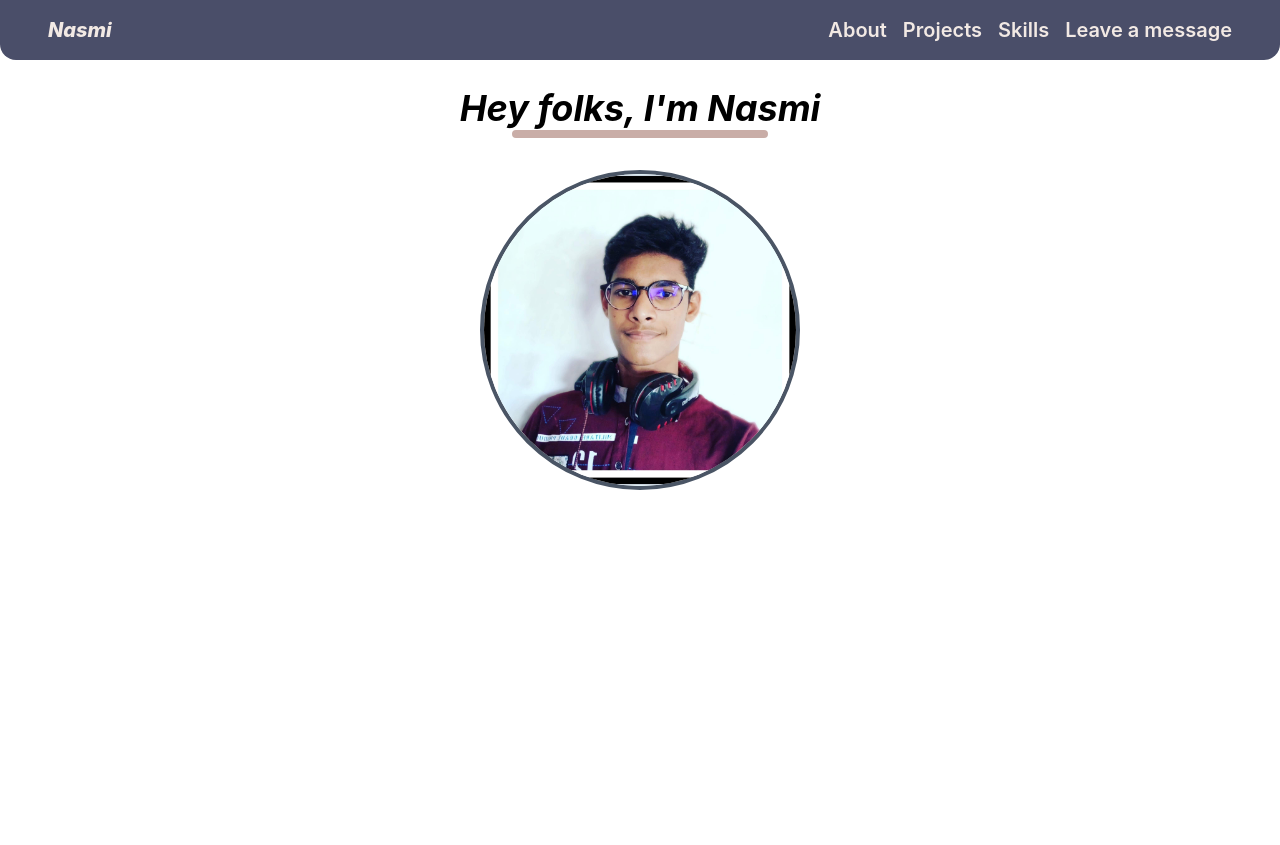
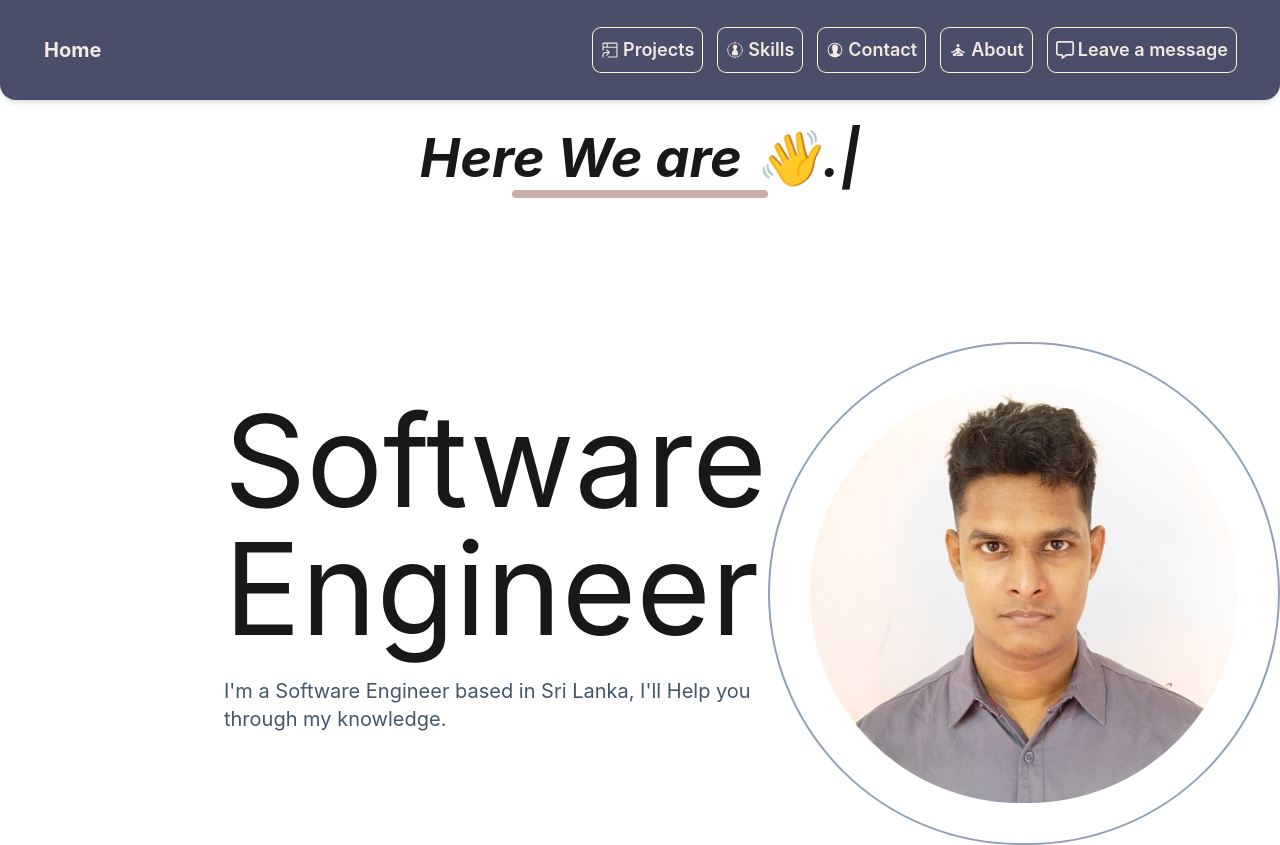
Before and after one commit to Nasmiahmd/Portfolio, a React (Vite) app in the folder frontend/: page / in a window 1280 px wide. Before the commit the page ends 800 px from the top, so only its background shows below. Built offline with nearby package versions, Linux system fonts and the light colour scheme.

Commit message:
HomePage Done

```diff
--- a/frontend/package.json
+++ b/frontend/package.json
@@ -13,6 +13,8 @@
     "@tailwindcss/vite": "^4.3.0",
     "react": "^19.2.6",
     "react-dom": "^19.2.6",
+    "react-icons": "^5.6.0",
+    "react-type-animation": "^3.2.0",
     "tailwindcss": "^4.3.0"
   },
   "devDependencies": {
@@ -20,10 +22,12 @@
     "@types/react": "^19.2.14",
     "@types/react-dom": "^19.2.3",
     "@vitejs/plugin-react": "^6.0.1",
+    "daisyui": "^5.5.20",
     "eslint": "^10.3.0",
     "eslint-plugin-react-hooks": "^7.1.1",
     "eslint-plugin-react-refresh": "^0.5.2",
     "globals": "^17.6.0",
+    "tailwindcss-motion": "^1.1.1",
     "vite": "^8.0.12"
   }
 }
--- a/frontend/src/components/Navbar.jsx
+++ b/frontend/src/components/Navbar.jsx
@@ -1,18 +1,53 @@
-import React from 'react'
+import React, { useEffect, useState, useRef } from 'react'
+import { BiDotsVerticalRounded } from "react-icons/bi";
+import { GoProjectSymlink } from "react-icons/go";
+import { GiHumanTarget } from "react-icons/gi";
+import { IoIosContact } from "react-icons/io";
+import { MdOutlineSelfImprovement } from "react-icons/md";
+import { FaRegMessage } from "react-icons/fa6";
+import { BiHappyHeartEyes } from "react-icons/bi";
 
 const Navbar = () => {
+    const [open, setOpen] = useState(false);
+
+    const menuRef = useRef(null);
+
+    useEffect(()=> {
+        const handleOutsideClick = (event) => {
+            if(open && menuRef.current && !menuRef.current.contains(event.target)) {
+                setOpen(false);
+            }
+        };
+
+        document.addEventListener('mousedown', handleOutsideClick);
+
+        return () => {
+            document.removeEventListener('mousedown', handleOutsideClick)
+        }
+    },[open])
   return (
-    <nav className='relative bg-navbar text-navbar-text p-4 rounded-b-2xl'>
-        <div className='mx-auto max-w-7xl px-2 sm:px-6 lg:px-8 flex justify-between text-xl font-sans'>
-            <div className=''>
-                <span className='font-extrabold italic'>Nasmi</span>
+    <nav className='relative shadow-md bg-navbar text-navbar-text py-4 px-8 rounded-b-2xl'>
+        <div className='flex items-center justify-between p-3'>
+            <h1 className='flex gap-1 text-xl font-bold hover:animate-ping transition-all duration-75'>Home</h1>
+            <div className='md:flex gap-4 hidden text-lg font-semibold'>
+                <h1 className='flex items-center gap-1 hover:border-0 ring-1 hover:ring-3 ring-amber-100 hover:shadow-amber-100 hover:shadow-md hover:bg-white hover:text-slate-900 rounded-lg cursor-pointer py-2 px-2 transition-all duration-75'><GoProjectSymlink />Projects</h1>
+                <h1 className='flex items-center gap-1 hover:border-0 ring-1 hover:ring-3 ring-amber-100 hover:shadow-amber-100 hover:shadow-md hover:bg-white hover:text-slate-900 rounded-lg cursor-pointer py-2 px-2 transition-all duration-75'><GiHumanTarget />Skills</h1>
+                <h1 className='flex items-center gap-1 hover:border-0 ring-1 hover:ring-3 ring-amber-100 hover:shadow-amber-100 hover:shadow-md hover:bg-white hover:text-slate-900 rounded-lg cursor-pointer py-2 px-2 transition-all duration-75'><IoIosContact />Contact</h1>
+                <h1 className='flex items-center gap-1 hover:border-0 ring-1 hover:ring-3 ring-amber-100 hover:shadow-amber-100 hover:shadow-md hover:bg-white hover:text-slate-900 rounded-lg cursor-pointer py-2 px-2 transition-all duration-75'><MdOutlineSelfImprovement />About</h1>
+                <h1 className='flex items-center gap-1 hover:border-0 ring-1 hover:ring-3 ring-amber-100 hover:shadow-amber-100 hover:shadow-md hover:bg-white hover:text-slate-900 rounded-lg cursor-pointer py-2 px-2 transition-all duration-75'><FaRegMessage />Leave a message</h1>
             </div>
-            <div className='flex font-semibold gap-4 '>
-                <span>About</span>
-                <span>Projects</span>
-                <span>Skills</span>
-                <span>Leave a message</span>
-            </div>
+            <button className='md:hidden font-bold text-xl' onClick={()=>setOpen(!open)}><BiDotsVerticalRounded className='text-2xl'/></button>
+        </div>
+        <div ref={menuRef}>
+            {open && (
+                <ul className='md:hidden text-xl flex flex-col items-center gap-4 absolute top-14 right-2 m-w-56 bg-white shadow-lg rounded-lg p-4 text-navbar transition-all duration-75'>
+                    <li className='flex items-center gap-2 ring-1 hover:ring-2 hover:border-0 hover:border-navbar hover:shadow-slate-600 hover:shadow-md hover:bg-navbar hover:text-white rounded-lg cursor-pointer py-1 px-2 transition-all duration-75'><GoProjectSymlink /> Projects</li>
+                    <li className='flex items-center gap-2 ring-1 hover:ring-2 hover:border-0 hover:border-navbar hover:shadow-slate-600 hover:shadow-md hover:bg-navbar hover:text-white rounded-lg cursor-pointer py-1 px-2 transition-all duration-75'><GiHumanTarget />Skills</li>
+                    <li className='flex items-center gap-2 ring-1 hover:ring-2 hover:border-0 hover:border-navbar hover:shadow-slate-600 hover:shadow-md hover:bg-navbar hover:text-white rounded-lg cursor-pointer py-1 px-2 transition-all duration-75'><IoIosContact />Contact</li>
+                    <li className='flex items-center gap-2 ring-1 hover:ring-2 hover:border-0 hover:border-navbar hover:shadow-slate-600 hover:shadow-md hover:bg-navbar hover:text-white rounded-lg cursor-pointer py-1 px-2 transition-all duration-75'><MdOutlineSelfImprovement />About</li>
+                    <li className='flex items-center gap-2 ring-1 hover:ring-2 hover:border-0 hover:border-navbar hover:shadow-slate-600 hover:shadow-md hover:bg-navbar hover:text-white rounded-lg cursor-pointer py-1 px-2 transition-all duration-75'><FaRegMessage />Leave a message</li>
+                </ul>
+            )}
         </div>
     </nav>
   )
--- a/frontend/src/index.css
+++ b/frontend/src/index.css
@@ -1,5 +1,5 @@
 @import "tailwindcss";
-
+@plugin "daisyui";
 @theme {
     --color-navbar: #4A4E69;
     --color-navbar-text: #F2E9E4;
--- a/frontend/src/pages/Homepage.jsx
+++ b/frontend/src/pages/Homepage.jsx
@@ -1,18 +1,46 @@
-import React from 'react'
-import Navbar from '../components/Navbar'
+import React from "react";
+import Navbar from "../components/Navbar";
 import nasmiPic from "../assets/nasmi-pic.jpg";
+import { TypeAnimation } from "react-type-animation";
+
 const Homepage = () => {
   return (
     <>
-        <Navbar />
-        <div>
-            <h1 className='text-center pt-7 text-4xl font-bold italic'>Hey folks, I'm Nasmi</h1>
-            <hr className='max-w-3xs mx-auto text-heading-hr border-4 mt-0.5 rounded-2xl '/>
-            <img className='mx-auto max-w-xs mt-8 rounded-full border-4 border-gray-600' src={nasmiPic} alt="Nasmi's Picture" />
+      <Navbar />
+      <div>
+        <h1 className="text-center pt-7 text-xl sm:text-2xl md:text-4xl font-bold italic">
+          <TypeAnimation
+            sequence={[
+              // Same substring at the start will only be typed out once, initially
+              "Hey folks, My self Nasmi.",
+              1500, // wait 1s before replacing "Mice" with "Hamsters"
+              "Here We are 👋.",
+              1500,
+            ]}
+            wrapper="span"
+            speed={40}
+            style={{ fontSize: "1.5em", display: "inline-block" }}
+            repeat={Infinity}
+          />
+        </h1>
+        <hr className="max-w-3xs mx-auto text-heading-hr border-4 mt-0.5 rounded-2xl " />
+        <div className="mt-12 xl:mt-28 flex flex-col-reverse xl:flex-row max-w-full mx-auto items-center xl:justify-between px-6 xl:px-0 gap-8 xl:gap-0">
+          <div className="text-center xl:text-left ps-0 xl:ps-56">
+            <h2 className="text-5xl sm:text-7xl xl:text-9xl hover:text-shadow-sm hover:text-shadow-amber-100 hover:animate-bounce transition-shadow duration-75">Software</h2>
+            <h2 className="text-5xl sm:text-7xl xl:text-9xl hover:text-shadow-sm hover:text-shadow-amber-100 hover:animate-pulse transition-shadow duration-75">Engineer</h2>
+            <p className="text-base sm:text-xl text-slate-600 hover:text-slate-200 max-w-2xl mx-auto py-6 text-wrap">
+              I'm a Software Engineer based in Sri Lanka, I'll Help you through my knowledge.
+            </p>
+          </div>
+          <img
+            className="mx-auto w-64 h-64 sm:w-80 sm:h-80 xl:w-auto xl:h-auto xl:max-w-lg xl:max-h-lg mt-8 rounded-full p-6 xl:p-10 border-2 border-slate-400 hover:ring-2 transition-all duration-500 object-cover"
+            src={nasmiPic}
+            alt="Nasmi's Picture"
+          />
         </div>
+      </div>
     </>
+  );
+};
 
-  )
-}
-
-export default Homepage
+export default Homepage;
--- a/frontend/vite.config.js
+++ b/frontend/vite.config.js
@@ -1,8 +1,10 @@
 import { defineConfig } from 'vite'
 import tailwindcss from '@tailwindcss/vite'
+import tailwindcssMotion from 'tailwindcss-motion'
 
 export default defineConfig({
   plugins: [
     tailwindcss(),
+    tailwindcssmotion(),
   ],
 })
```
Also changed, not shown: frontend/src/assets/nasmi-pic.jpg, 1 other file (tests, documents, lock files or other folders).
